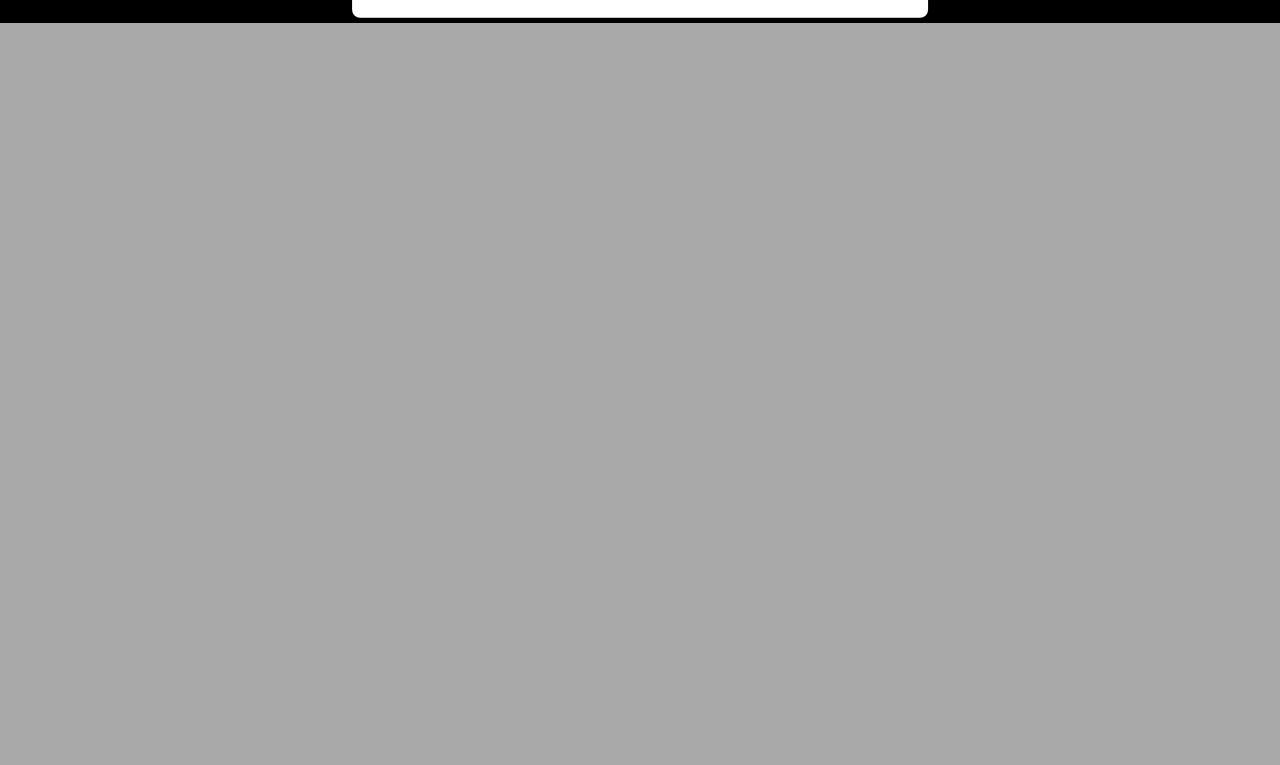
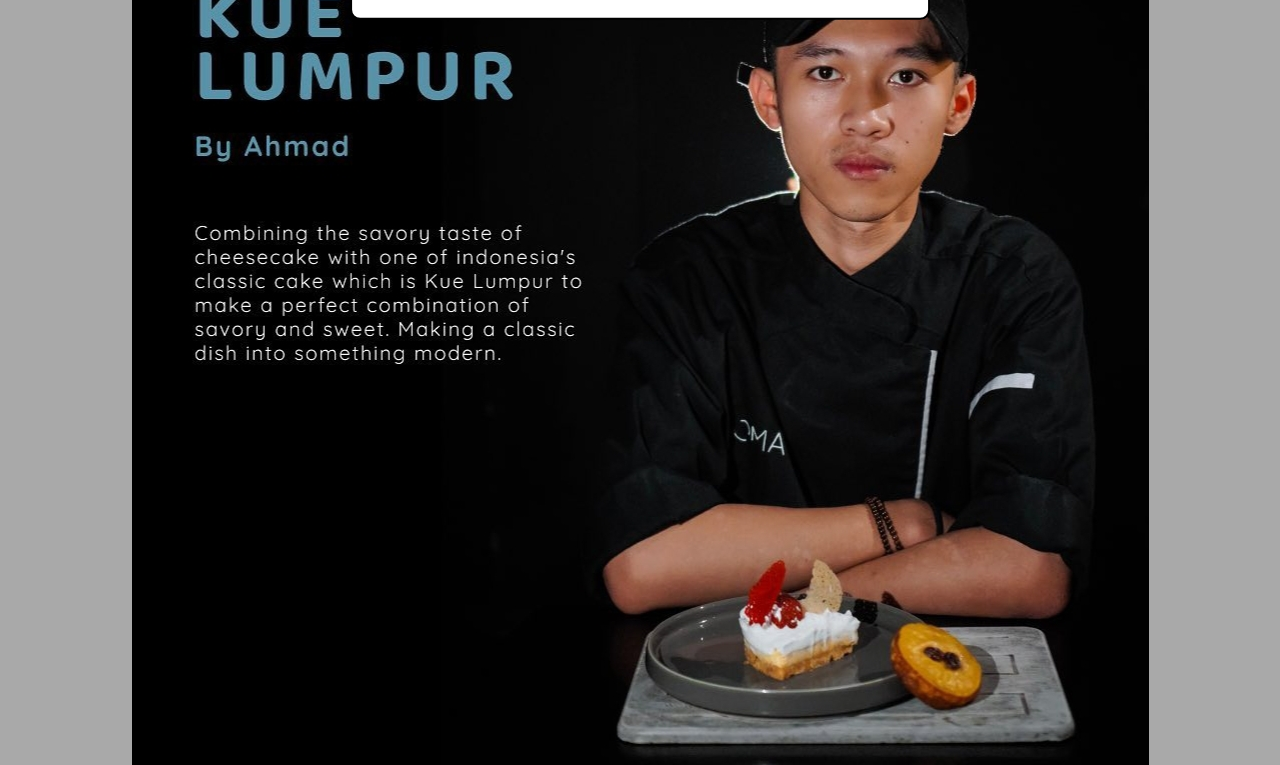
Before and after one commit to P3MUDA/WebCv, a plain HTML site: page index.html in a window 1280 px wide. Shown: the part 435-1200 px from the top of the page. Before the commit the page ends 800 px from the top, so only its background shows below. Drawn offline with nearby package versions, Linux system fonts and the light colour scheme.

Commit message:
index.html

```diff
--- a/index.html
+++ b/index.html
@@ -38,7 +38,7 @@ alert('web nya belum beres keburu ngantuk tar di lanjut lagi kalo dah bangun :)'
 <section>
   <h2>Portfolio</h2>
   <div class="portfolio-item">
-    <img src="img/signatur.jpg" alt="Project 1">
+    <img src="signatur.jpg" alt="Project 1">
     <p>signature kitchen tahun 2023 jajanan pasar yaitu kue lumpur konsep cheese cake dengan tema warna kemerdekaan merah putih.</p>
   </div>
   <!--<div class="portfolio-item">
```
